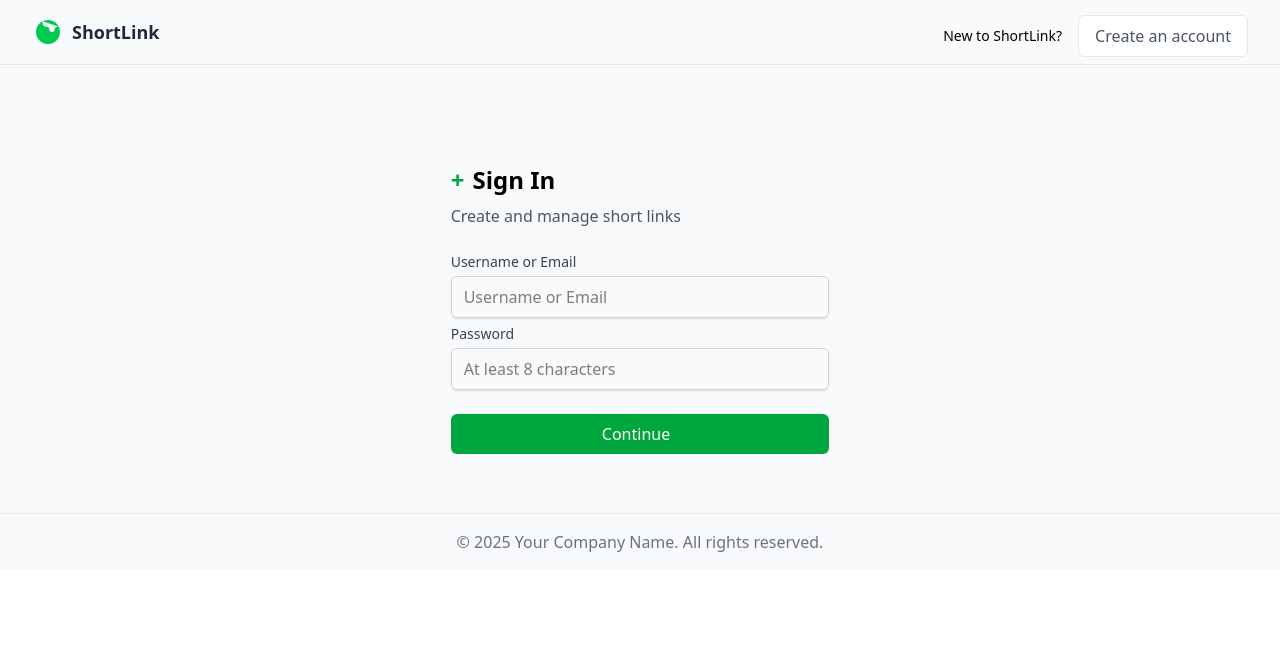
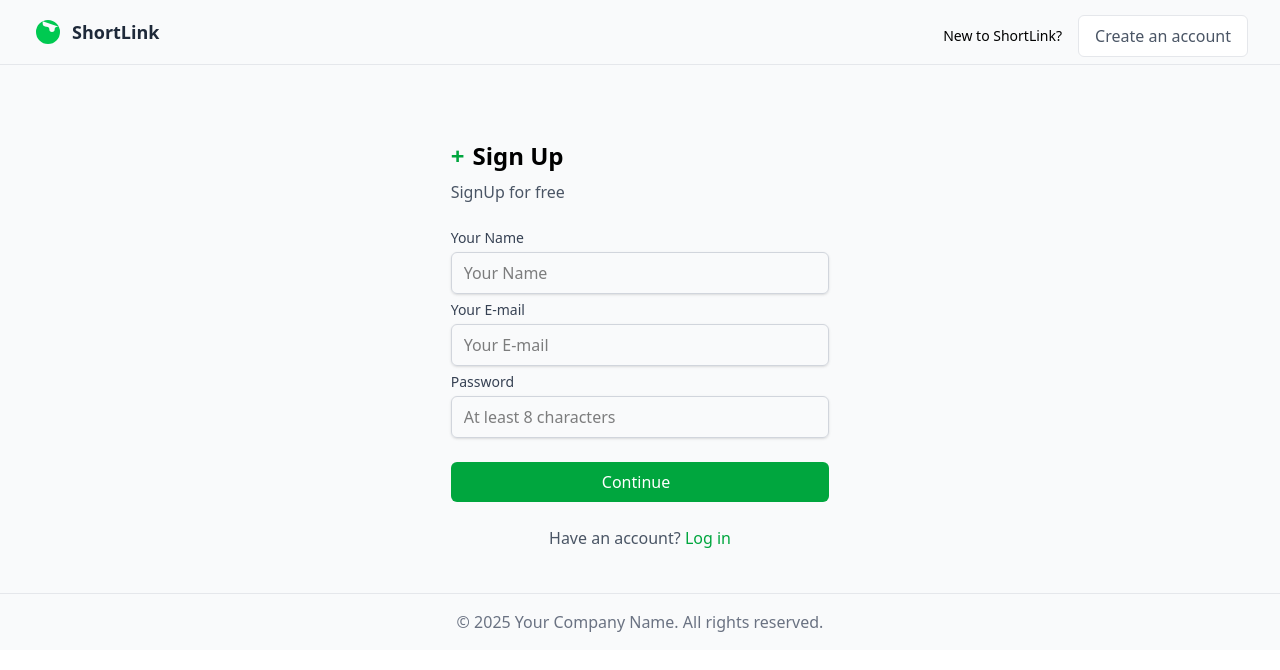
Before and after one commit to MuhammedNajin/urlshortner_frontend, a React (Vite) app: page /signup in a window 1280 px wide. Shown: the top 670 px of the page. Built offline with nearby package versions, Linux system fonts and the light colour scheme; no server answers.

Commit message:
fix component mismatch between signin and signup

```diff
--- a/src/pages/SigninPage.tsx
+++ b/src/pages/SigninPage.tsx
@@ -5,7 +5,7 @@ import { LoginForm } from '../organisums/SigninForm';
 const SignupPage: React.FC = () => {
     return (
         <AppTemplate>
-         <div className='flex justify-center items-center mt-20 h-[20rem]'>
+         <div className='flex justify-center items-center mt-20 h-[25rem]'>
            <LoginForm/>
          </div>
         </AppTemplate>
--- a/src/pages/SignupPage.tsx
+++ b/src/pages/SignupPage.tsx
@@ -1,12 +1,12 @@
 import React from 'react';
 import { AppTemplate } from '../templates/AppTemplate';
-import { LoginForm } from '../organisums/SigninForm';
+import { SignupForm } from '../organisums/Signupform';
 
 const SignupPage: React.FC = () => {
     return (
         <AppTemplate>
-           <div className='flex justify-center items-center mt-20 h-[20rem]'>
-             <LoginForm />
+           <div className='flex justify-center items-center mt-20 h-[25rem]'>
+            <SignupForm />
            </div>
         </AppTemplate>
     )
```
